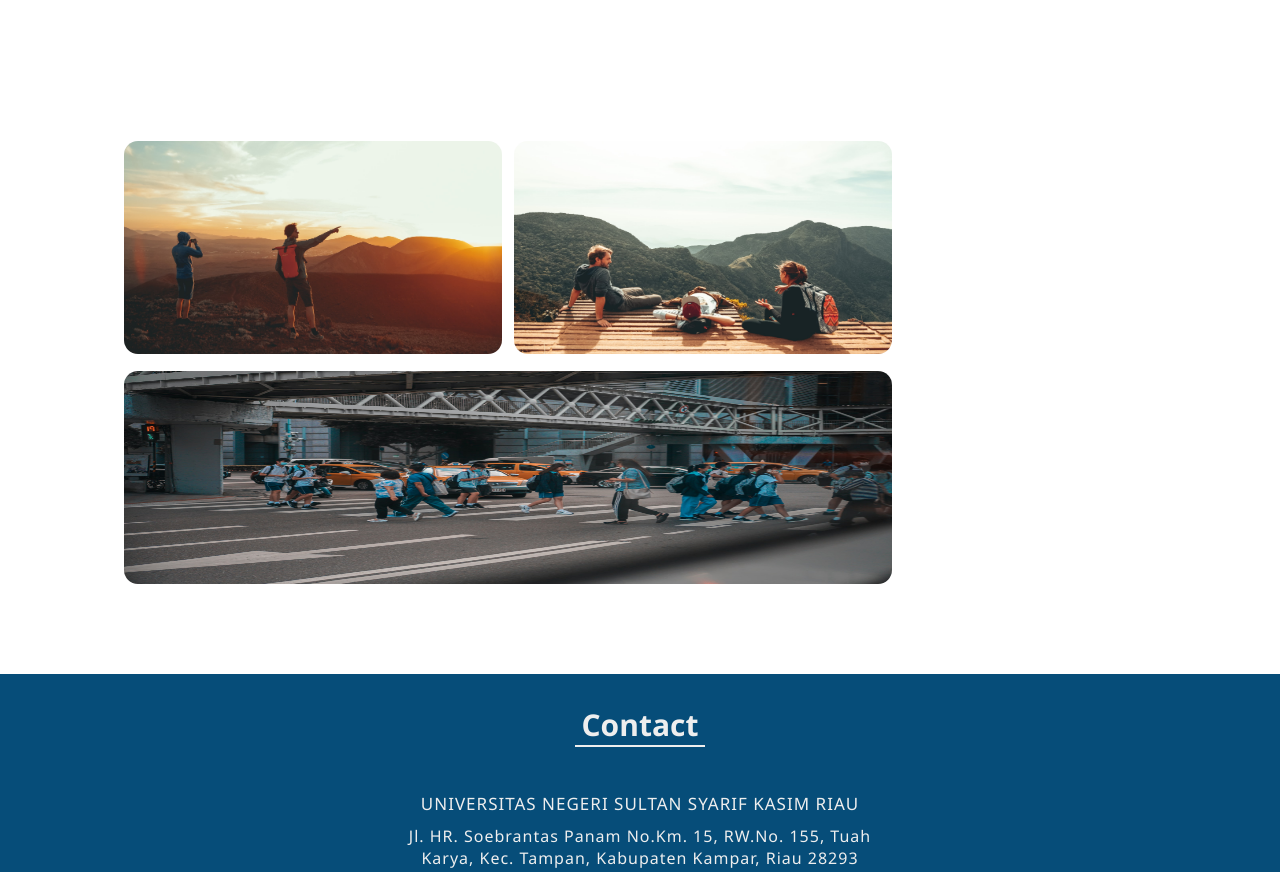
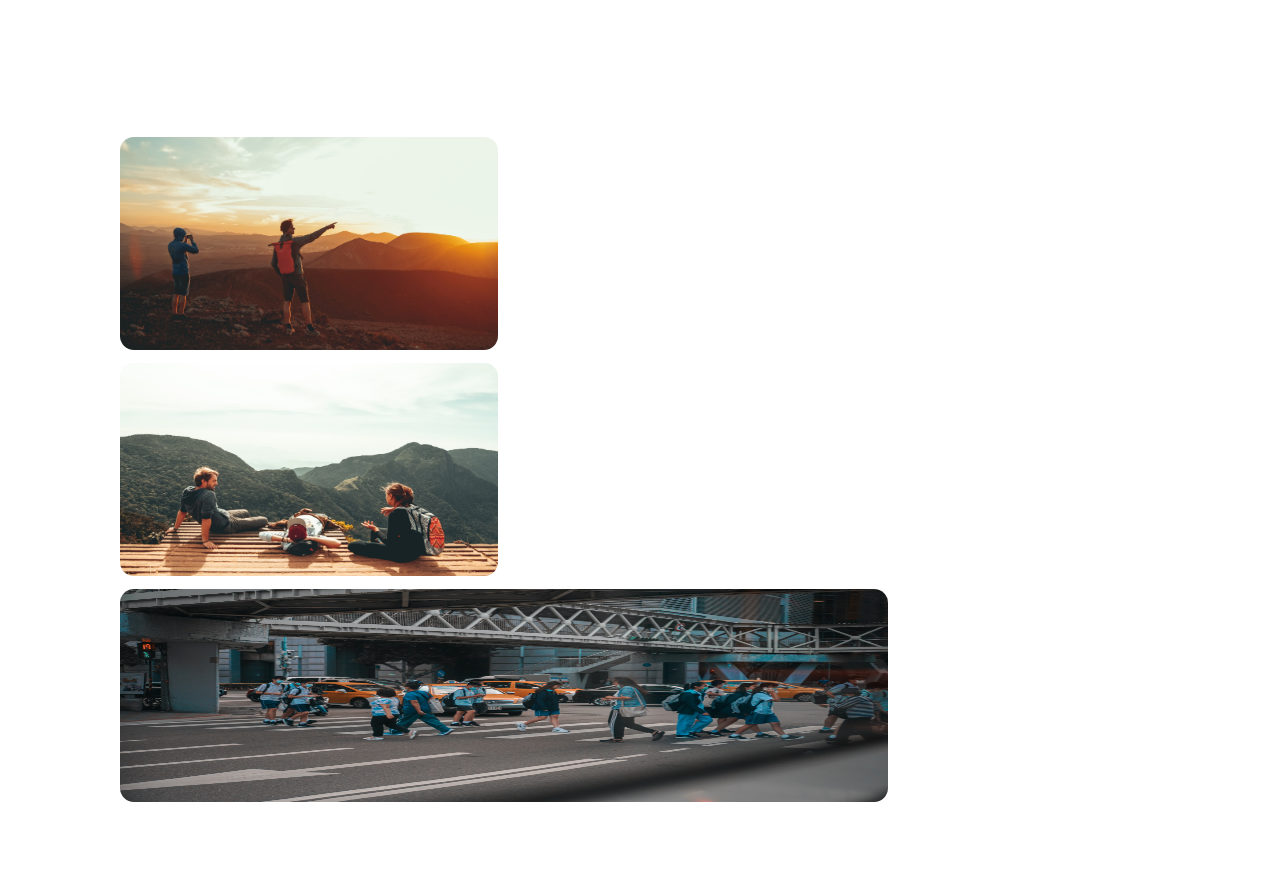
Before and after one commit to Daryrahman/Lomba-Web-HimaTIF, a plain HTML site: page index.html in a window 1280 px wide. Shown: the part 1600-2472 px from the top of the page. Drawn offline with Linux system fonts and the light colour scheme.

Commit message:
Update style.css

```diff
--- a/assets/css/style.css
+++ b/assets/css/style.css
@@ -185,15 +185,6 @@ font-family: 'Ruda', sans-serif;
     border-radius: 20px;
     margin: 20px;
     padding: 60px;
-}
-
-.prv-gallery-img {
-    border: 1px solid #FFFFFF;
-    border-radius: 15px;
-    display: inline-block;
-    height: 215px;
-    margin: 3px;
-    width: 380px;
 }
 
 .pict-1 {
```
